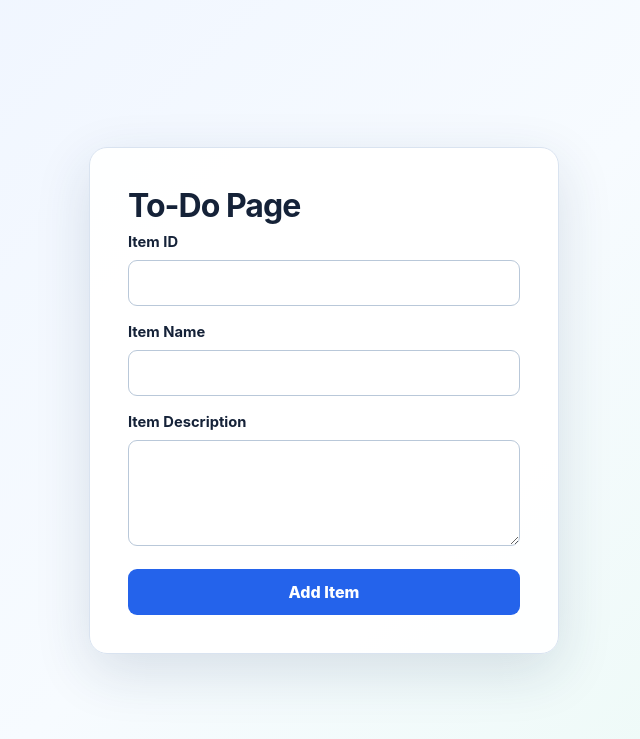
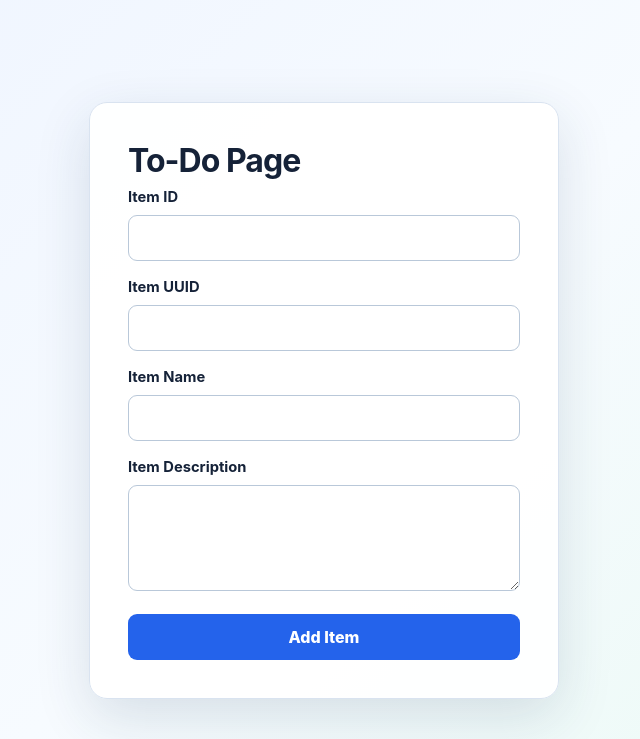
Before and after one commit to RajeshReddy999/Devops-TuteDude-Assignments, a Flask app: page / in a window 1280 px wide. Shown: the top 739 px of the page, without its empty margins (316-956 px from the left). Run offline with Flask 3, Linux system fonts and the light colour scheme.

Commit message:
Add Item UUID field

```diff
--- a/assignment4/Git_and_GitHub_Rajesh/frontend/templates/index.html
+++ b/assignment4/Git_and_GitHub_Rajesh/frontend/templates/index.html
@@ -14,6 +14,9 @@
       <label for="itemId">Item ID</label>
       <input id="itemId" name="itemId" required>
 
+      <label for="itemUuid">Item UUID</label>
+      <input id="itemUuid" name="itemUuid" required>
+
       <label for="itemName">Item Name</label>
       <input id="itemName" name="itemName" required>
 
```
